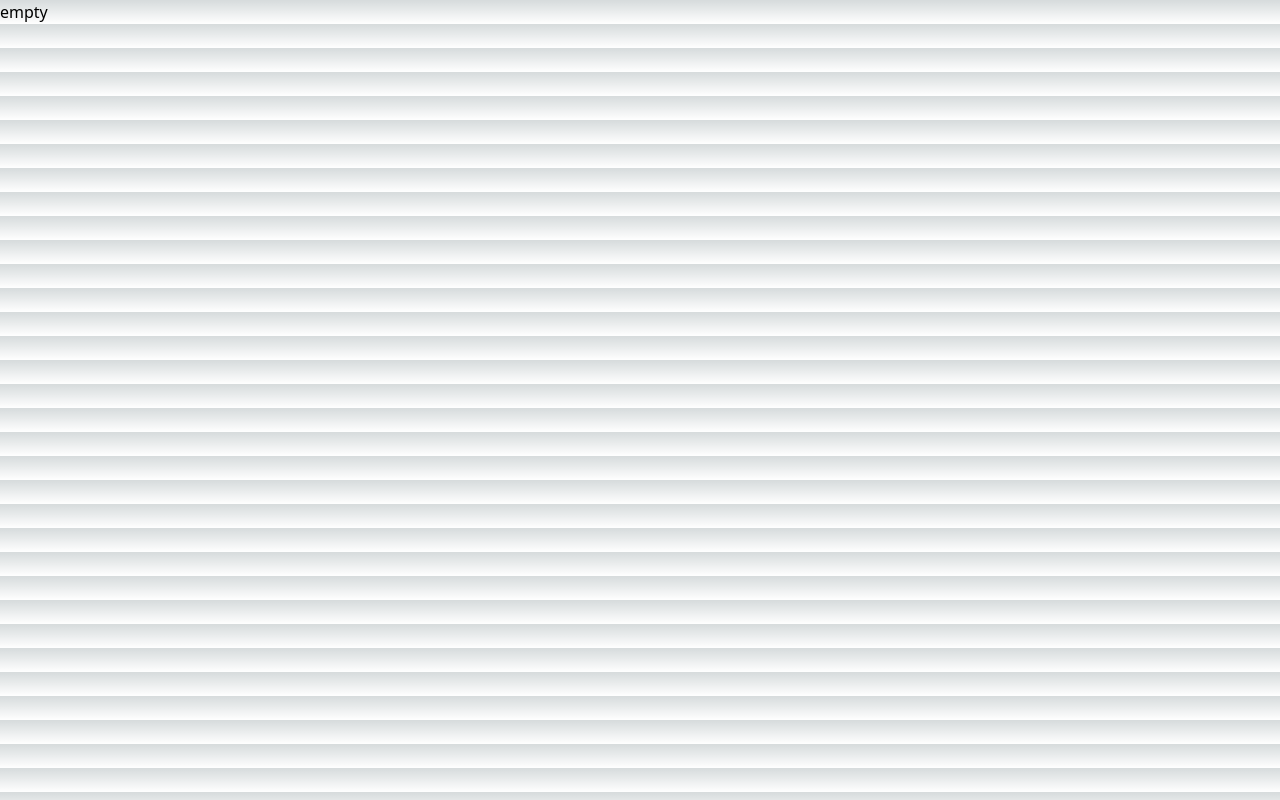
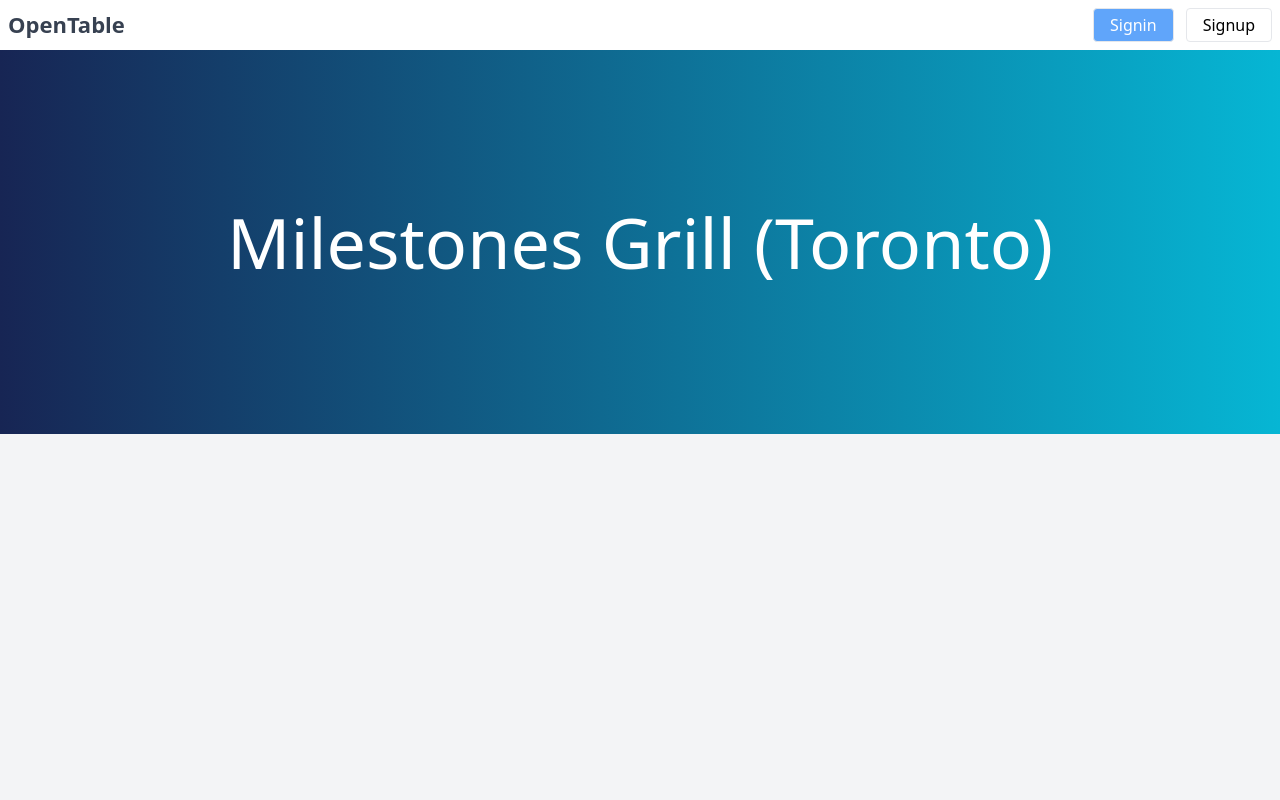
Before and after one commit to Fremen1990/opentable-nextjs, a Next.js app: page / in a window 1280 px wide. Built offline with nearby package versions, Linux system fonts and the light colour scheme.

Commit message:
:art: Add Restaurant Page

```diff
--- a/src/app/page.tsx
+++ b/src/app/page.tsx
@@ -5,5 +5,35 @@
 // TODO Sekcja 12. Appendix A - Build the UI
 
 export default function Home() {
-  return <main>empty</main>;
+  return (
+    <main className="bg-gray-100 min-h-screen w-screen">
+      <main className="max-w-screen-2xl m-auto bg-white">
+        {/*    NAVBAR*/}
+        <nav className="bg-white p-2 flex justify-between">
+          <a href="" className="font-bold text-gray-700 text-2xl">
+            OpenTable
+          </a>
+          <div>
+            <div className="flex">
+              <button className="bg-blue-400 text-white border p-1 px-4 rounded mr-3">
+                Signin
+              </button>
+              <button className="border p-1 px-4 rounded">Signup</button>
+            </div>
+          </div>
+        </nav>
+        {/*    NAVBAR*/}
+        {/*HEADER*/}
+        <div className="h-96 overflow-hiddern">
+          <div className="bg-center bg-gradient-to-r from-blue-950 to-cyan-500 h-full flex justify-center items-center">
+            <h1 className="text-7xl text-white capitalize text-shadow text-center">
+              Milestones Grill (Toronto)
+            </h1>
+          </div>
+        </div>
+
+        {/*HEADER*/}
+      </main>
+    </main>
+  );
 }
```
